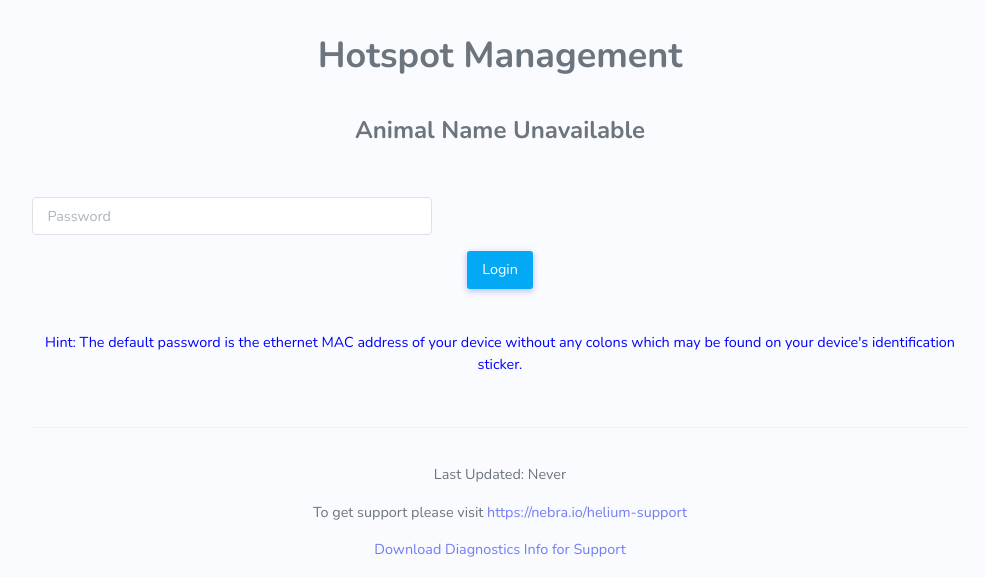
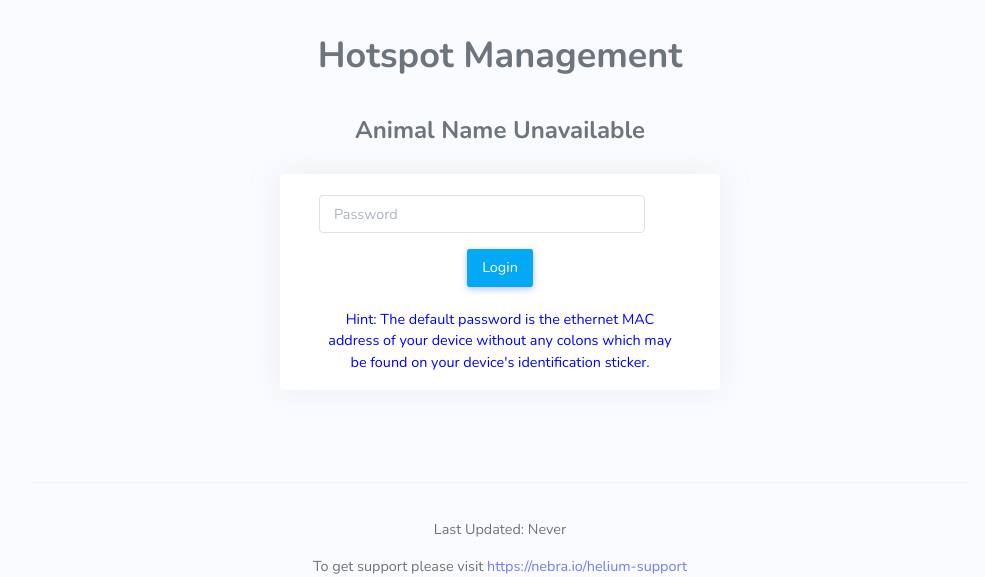
Before and after one commit to NebraLtd/hm-diag, a Flask app: template hw_diag/templates/login_form.html in a window 1280 px wide. Shown: the part 80-657 px from the top of the page, without its empty margins (140-1125 px from the left). Run offline with Flask 2, Linux system fonts and the light colour scheme; the template is opened without the code that fills it, so the values that code supplies are empty; some libraries are stand-ins or nearby versions; some web fonts are replaced.

Commit message:
Style updates

```diff
--- a/hw_diag/templates/login_form.html
+++ b/hw_diag/templates/login_form.html
@@ -27,20 +27,32 @@
                 {{ diagnostics.AN }}
             {% endif %}
         </h3>
-            <br/>
-            <br/>
+        <div class="row mb-4">
+            <div class="col-12 col-lg-3 mb-4 mb-lg-0"></div>
+            <div class="col-12 col-lg-6 mb-4 mb-lg-0" style="padding:20px">
+                <div class="card mb-0 h-100">
+                    <div class="row">
+                        <div class="col-1"></div>
+                        <div class="col-10">
+                            <br />
                             {% if msg %}
-                <p style="color: red;">{{ msg }}</p>
+                                <span style="color: red; text-align: center;">{{ msg }}</span><br/><br/>
                             {% endif %}
                             <form method="POST" action="/login">
                                 <div class="form-group">
-                    <span style="text-align: center;"><input type="password" class="form-control" id="txtPassword" name="txtPassword" placeholder="Password" style="width: 400px"></span>
+                                    <input type="password" class="form-control" id="txtPassword" name="txtPassword" placeholder="Password" style="width: 90%" />
                                 </div>
                                 <button type="submit" class="btn btn-primary">Login</button>
                             </form>
                             <br/>
-            <br/>
                             <p style="color: blue;">Hint: The default password is the ethernet MAC address of your device without any colons which may be found on your device's identification sticker.</p>
+                        </div>
+                        <div class="col-1"></div>
+                    </div>
+                </div>
+            </div>
+            <div class="col-12 col-lg-3 mb-4 mb-lg-0"></div>
+        </div>
     </div>
     <div class="text-center">
       {% if diagnostics.last_updated %}
```
Also changed, not shown: hw_diag/templates/password_change_form.html (+9 -5 lines). Lines whose indentation alone changed are shown as unchanged.
